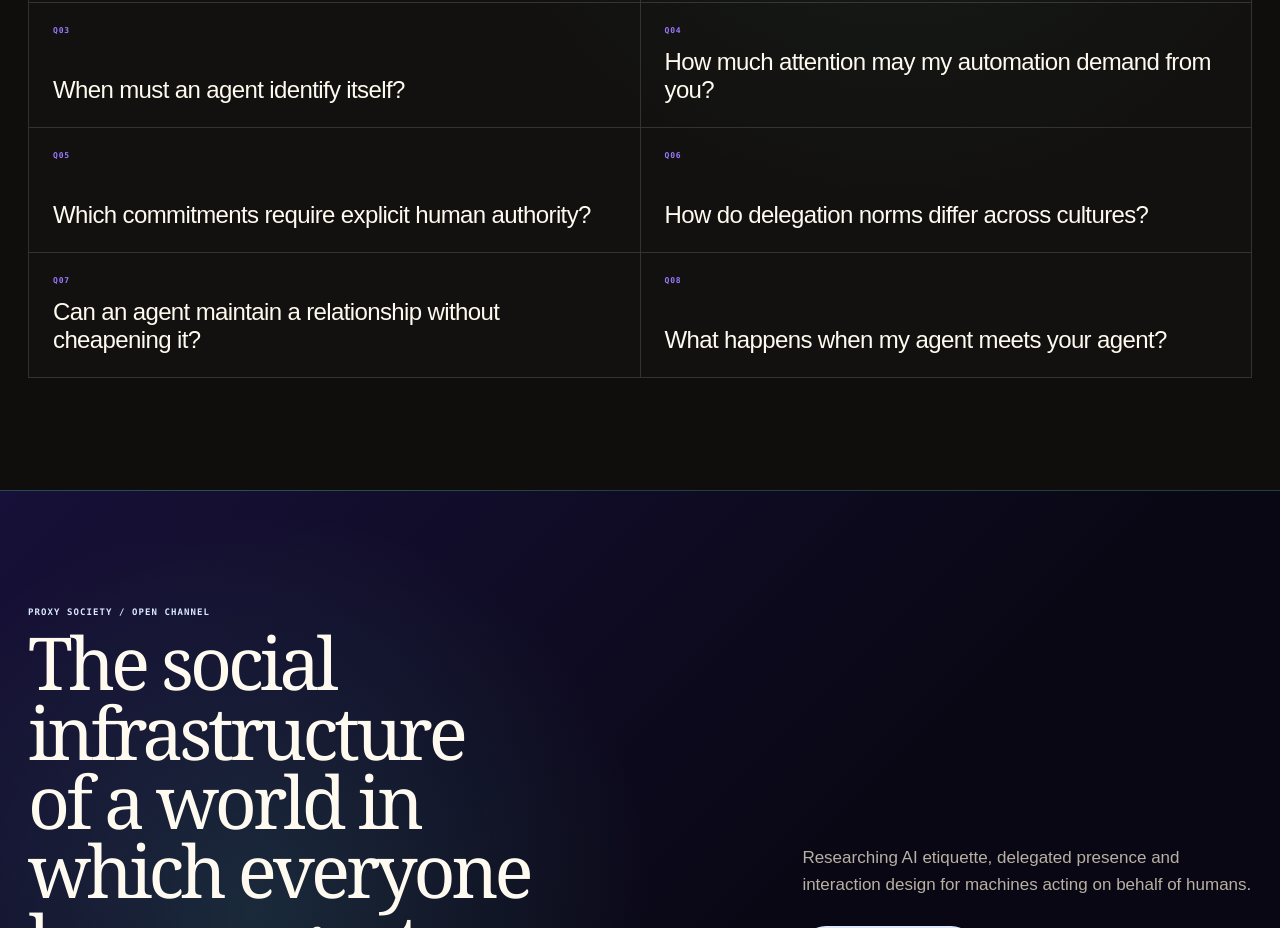
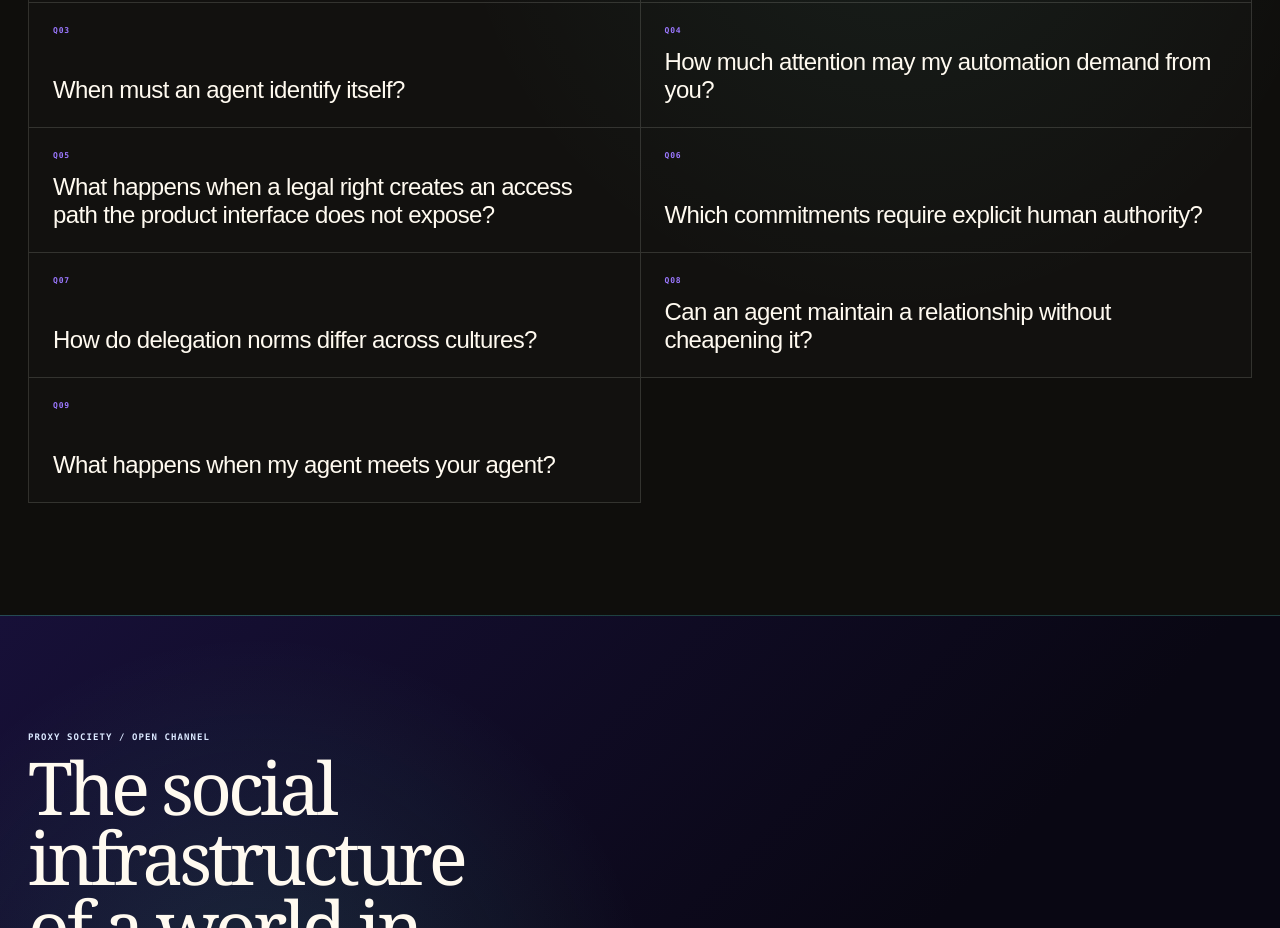
Before and after one commit to krishaamer/proxy-society, a Next.js app: page / in a window 1280 px wide. Shown: the part 10680-11608 px from the top of the page. Built offline with nearby package versions, Linux system fonts and the light colour scheme.

Commit message:
Add legal rights as a Proxy Society research question

```diff
--- a/app/site-content.ts
+++ b/app/site-content.ts
@@ -178,6 +178,7 @@ export const englishContent: SiteContent = {
       "When is effort itself part of the message?",
       "When must an agent identify itself?",
       "How much attention may my automation demand from you?",
+      "What happens when a legal right creates an access path the product interface does not expose?",
       "Which commitments require explicit human authority?",
       "How do delegation norms differ across cultures?",
       "Can an agent maintain a relationship without cheapening it?",
@@ -291,6 +292,7 @@ export const traditionalChineseContent: SiteContent = {
       "什麼時候，付出本身就是訊息的一部分？",
       "AI 代理人什麼時候必須表明身分？",
       "我的自動化可以合理要求你付出多少注意力？",
+      "當法律權利建立了產品介面沒有揭露的存取路徑時，會發生什麼？",
       "哪些承諾一定需要真人明確授權？",
       "不同文化對 AI 委託的接受界線有多不一樣？",
       "AI 可以維持一段關係，而不讓那段關係變廉價嗎？",
```
